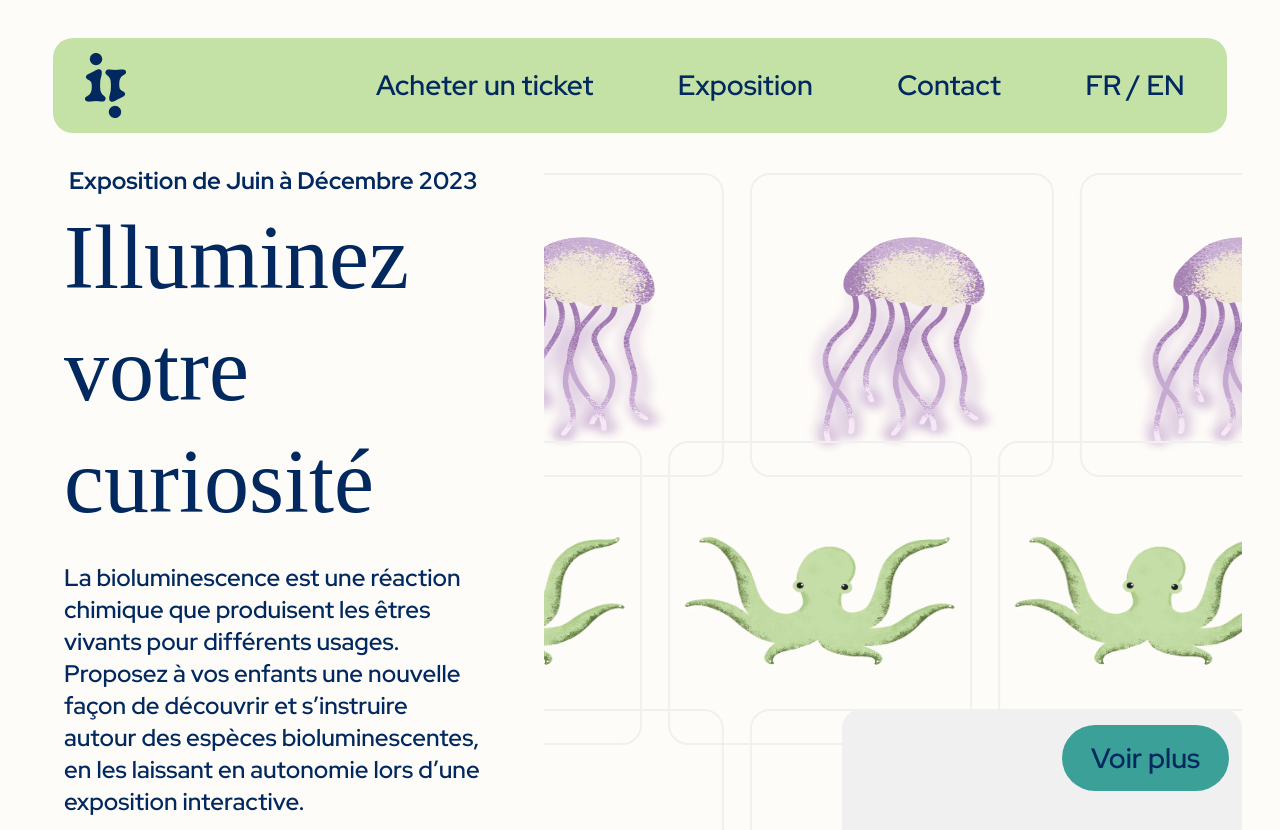
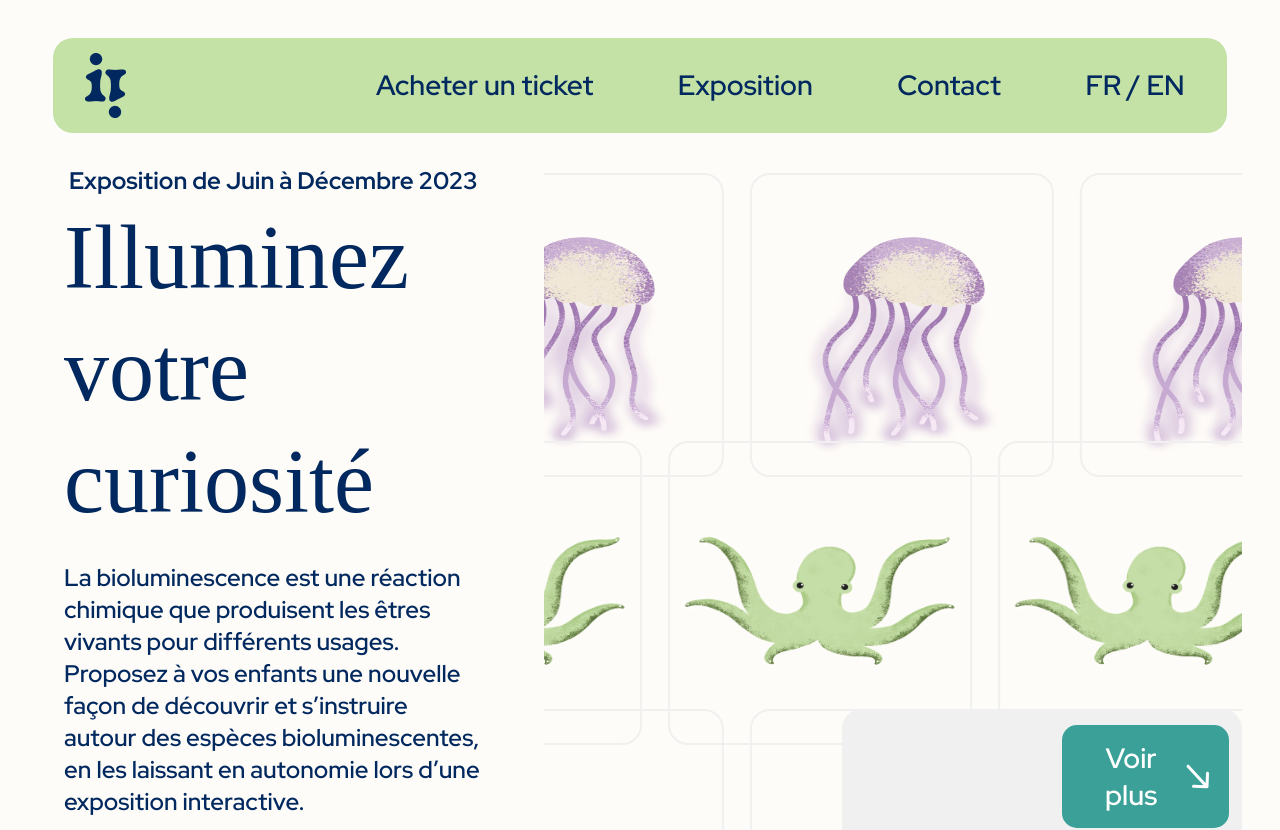
Before and after one commit to jo15122002/illuminez_votre_curiosite_site, a Nuxt app: page / in a window 1280 px wide. Shown: the top 830 px of the page. Built offline with nearby package versions, Linux system fonts and the light colour scheme; no server answers; the database is empty; a web font is replaced by a local one.

Commit message:
Change button See Fishies

```diff
--- a/components/FishCarouselLine.vue
+++ b/components/FishCarouselLine.vue
@@ -6,7 +6,7 @@
       </div>
     </div>
     <div class="seeMore" v-if="carousel === 3 && windowFull">
-        <a href="/book" class="button seeMoreButton">{{ $t('seeMore') }}</a>
+        <a href="/book" class="button seeMoreButton">{{ $t('seeMore') }}<img class="imgArrow" src="~/assets/images/arrow.svg"></a>
         <p class="seeMoreDescription">{{ $t("findYourFish") }}</p>
     </div>
   </div>
@@ -135,6 +135,12 @@ img {
   border-radius: 20px;
 }
 
+.imgArrow {
+  border:none;
+  border-radius: 0;
+  margin-left: 5px;
+}
+
 .seeMore {
   height: 302px;
   width: 400px;
@@ -152,6 +158,8 @@ img {
   position: relative;
   right: 1vw;
   top: 2vh;
+  color:white;
+  border-radius: 15px;
 }
 
 .seeMoreDescription {
```
